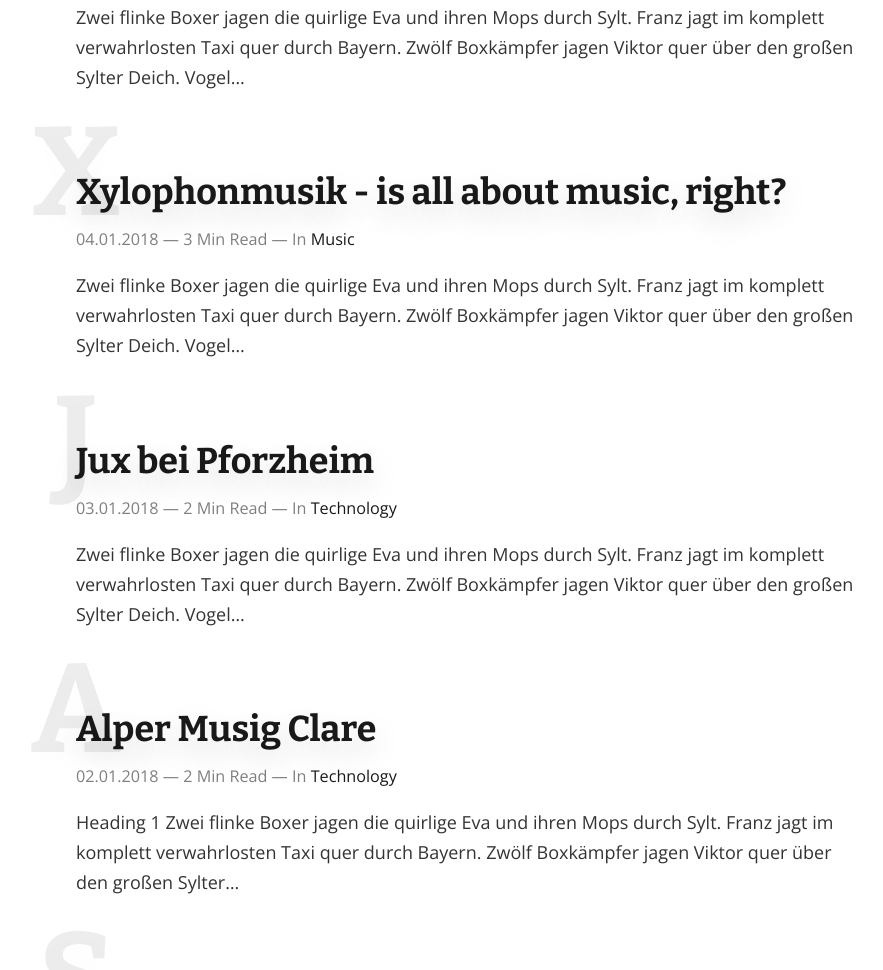
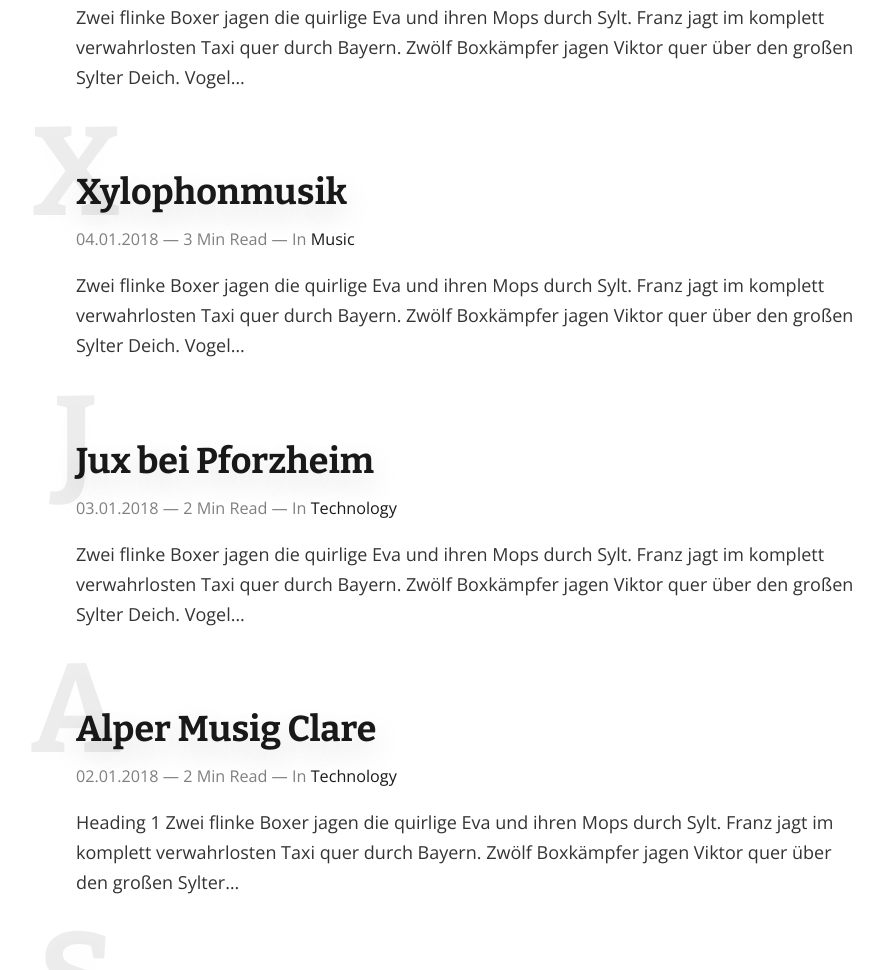
Before and after one commit to texnokot/techsummit2018, a Gatsby site: page / in a window 1280 px wide. Shown: the part 901-1871 px from the top of the page, without its empty margins (172-1055 px from the left). Built offline with nearby package versions, Linux system fonts and the light colour scheme; Gatsby itself is replaced by a stand-in of ours; some packages are replaced by stand-ins of ours.

Commit message:
Added an article

```diff
--- a/blog/2018-01-04/index.md
+++ b/blog/2018-01-04/index.md
@@ -1,6 +1,6 @@
 ---
 date: "2018-01-04"
-title: "Xylophonmusik - is all about music, right?"
+title: "Xylophonmusik"
 category: "Music"
 ---
 
```
